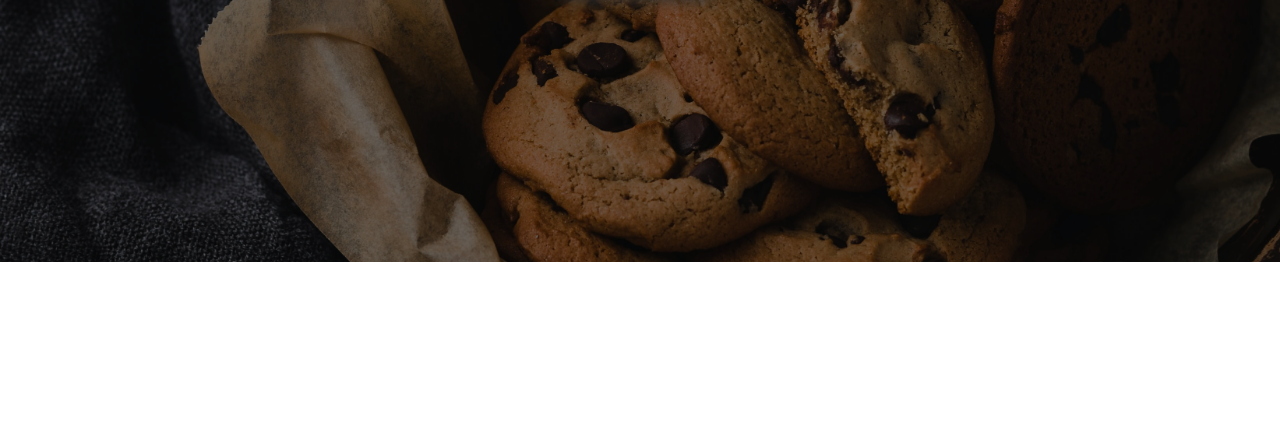
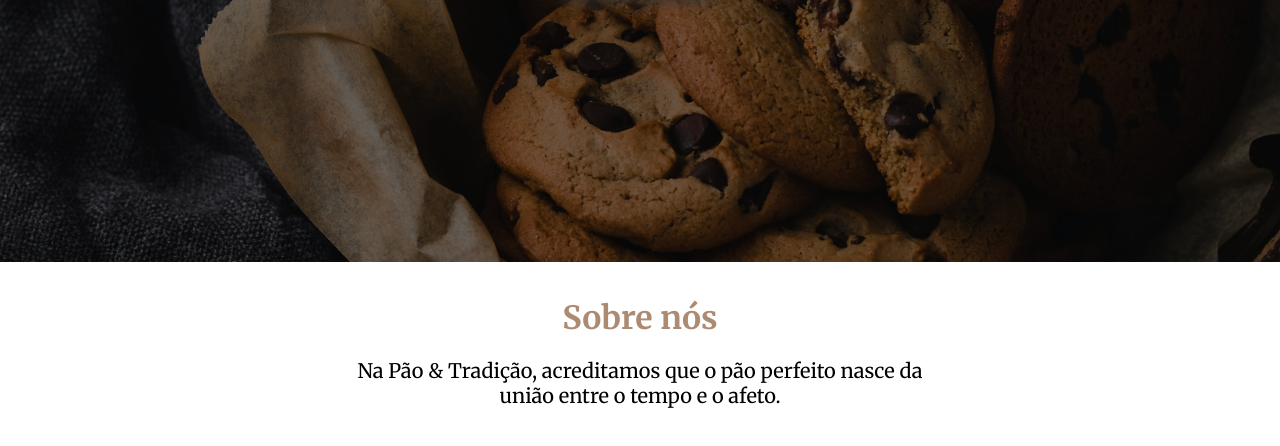
Before and after one commit to JoaoAntonioo87/J.A.-016--PaoETradicao, a plain HTML site: page index.html in a window 1280 px wide. Shown: the part 552-998 px from the top of the page. After the commit the page ends 960 px from the top, so only its background shows below. Drawn offline with Linux system fonts and the light colour scheme.

Commit message:
Feito texto inicial about

```diff
--- a/index.html
+++ b/index.html
@@ -38,6 +38,12 @@
         <a href="#produtos">Saiba mais</a>
       </div>
     </article>
+    <article class="about container">
+      <section class="about-text">
+        <h2>Sobre nós</h2>
+        <p>Na Pão & Tradição, acreditamos que o pão perfeito nasce da união entre o tempo e o afeto. </p>
+      </section>
+    </article>
   </main>
 
   <script src="./script.js"></script>
--- a/style.css
+++ b/style.css
@@ -184,7 +184,6 @@ img {
   top: 33%;
   left: 10%;
   width: 80%;
-  height: 100%;
 }
 
 .intro-text h1 {
@@ -220,6 +219,31 @@ img {
   letter-spacing: 1px;
   font-weight: 900;
   box-shadow: 0 6px 16px #000;
+}
+
+/* ABOUT */
+
+.about {
+  margin-top: 32px;
+
+  font-family: "Merriweather";
+}
+
+.about-text {
+  display: grid;
+  justify-content: center;
+  text-align: center;
+}
+
+.about-text h2 {
+  font-size: 2rem;
+  color: var(--COLOR-1);
+}
+
+.about-text p {
+  font-size: 1.25rem;
+  margin-top: 20px;
+  max-width: 48ch;
 }
 
 /* TABLETS */
```
